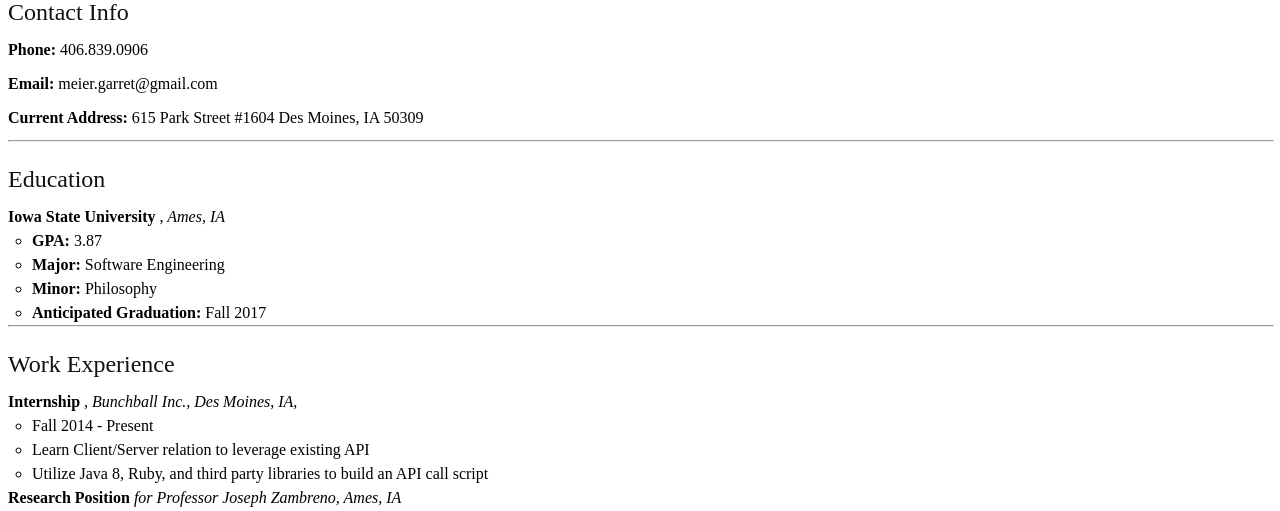
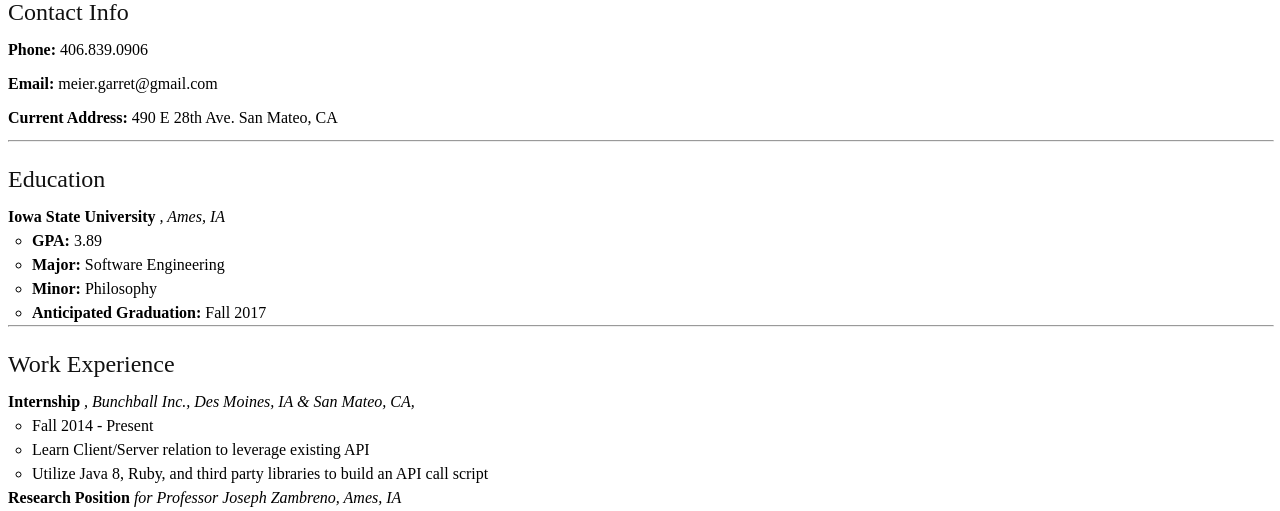
Before and after one commit to ghmeier/ghmeier.github.io, a PHP site: page /content/resume.html in a window 1280 px wide. Shown: the part 170-681 px from the top of the page. Run offline with PHP 8.4, Linux system fonts and the light colour scheme.

Commit message:
just a few things

```diff
--- a/about.php
+++ b/about.php
@@ -8,8 +8,6 @@
         <?php getSidebar(); ?>
 
         <div class = "content-container">
-
-        <?php addStars(); ?>
 		<?php getBottom(); ?>
 				<div class="planet" id = "center"></div>
 			<div class="orbit" id="centerOrbit"></div>
--- a/blogs.php
+++ b/blogs.php
@@ -9,8 +9,6 @@
         <?php getSidebar(); ?>
 
         <div class = "content-container">
-
-        <?php addStars(); ?>
 		<?php getBottom(); ?>
     </div>
 
--- a/contact.php
+++ b/contact.php
@@ -9,8 +9,6 @@
     <?php getSidebar(); ?>
 
     <div class = "content-container">
-
-        <?php addStars(); ?>
 		<?php getBottom(); ?>
 
 		<div class="planet" id = "center"></div>
--- a/content/resume.html
+++ b/content/resume.html
@@ -6,12 +6,12 @@
 <h3 id="contact-info">Contact Info</h3>
 <p><strong>Phone:</strong> 406.839.0906 </p>
 <p><strong>Email:</strong> meier.garret@gmail.com</p>
-<p><strong>Current Address:</strong> 615 Park Street #1604 Des Moines, IA 50309</p>
+<p><strong>Current Address:</strong> 490 E 28th Ave. San Mateo, CA</p>
 <hr>
 <h3 id="education">Education</h3>
 <ul>
 <li><strong>Iowa State University</strong> <em>, Ames, IA</em><ul>
-<li><strong>GPA: </strong> 3.87</li>
+<li><strong>GPA: </strong> 3.89</li>
 <li><strong>Major:</strong> Software Engineering</li>
 <li><strong>Minor:</strong> Philosophy</li>
 <li><strong>Anticipated Graduation:</strong> Fall 2017</li>
@@ -21,7 +21,7 @@
 <hr>
 <h3 id="work-experience">Work Experience</h3>
 <ul>
-<li><strong>Internship</strong> <em>, Bunchball Inc., Des Moines, IA, </em><ul>
+<li><strong>Internship</strong> <em>, Bunchball Inc., Des Moines, IA & San Mateo, CA, </em><ul>
 <li>Fall 2014 - Present</li>
 <li>Learn Client/Server relation to leverage existing API</li>
 <li>Utilize Java 8, Ruby, and third party libraries to build an API call script</li>
--- a/index.php
+++ b/index.php
@@ -9,9 +9,6 @@
 		<?php getSidebar(); ?>
 
 		<div class = "content-container">
-
-		<!--<?php addStars(); ?>-->
-
 
 		<?php getBottom(); ?>
 			<div class="media-notification">
```
Also changed, not shown: util.php (+1 -16 lines).
